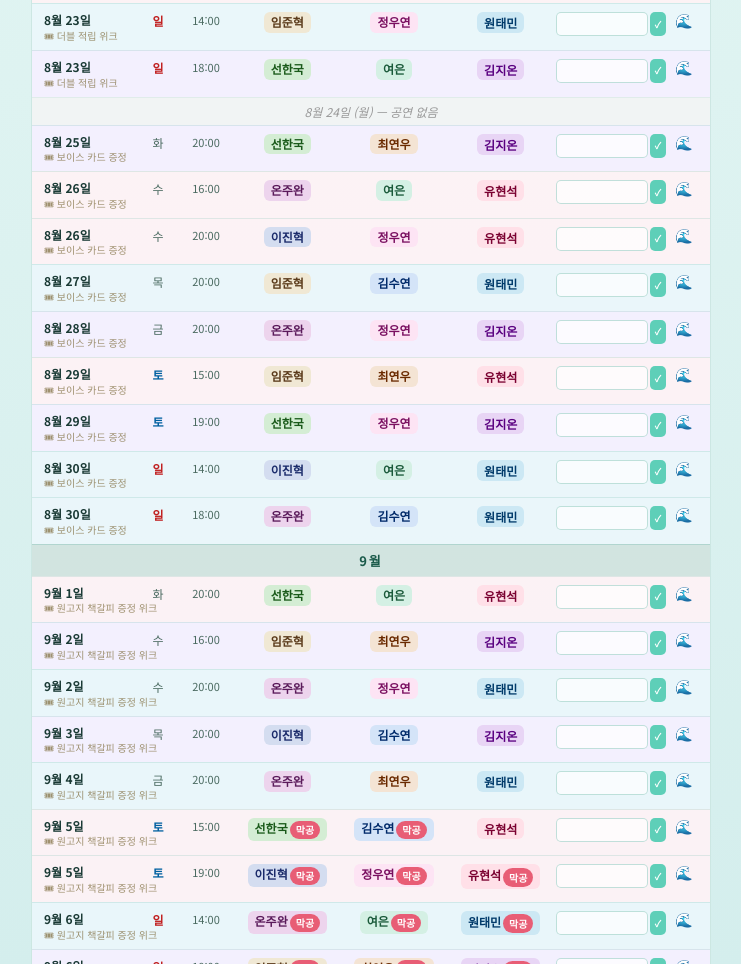
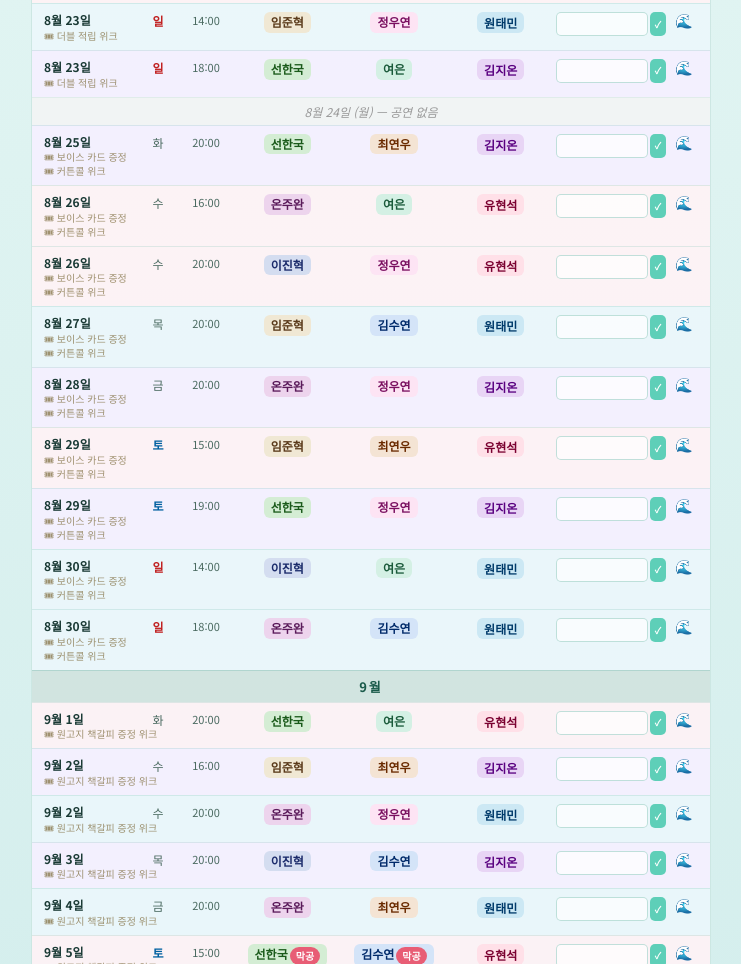
Before and after one commit to chichiandpopo/2026-The-Hymn-of-Death, a plain HTML site: page index.html in a window 1280 px wide. Shown: the part 5160-6124 px from the top of the page, without its empty margins (269-1010 px from the left). Drawn offline with nearby package versions, Linux system fonts and the light colour scheme.

Commit message:
Update index.html

```diff
--- a/index.html
+++ b/index.html
@@ -786,55 +786,55 @@ body{font-family:'Noto Sans KR',sans-serif;background:linear-gradient(180deg,#b8
   </div>
   <div class="no-show" data-noshow="1">8월 24일 (월) — 공연 없음</div>
   <div class="row jion-row" data-type="jion" data-sid="s92" data-wujin="seonhankook" data-shim="choiyeonwoo">
-    <div class="cell date">8월 25일<a class="event-tag" href="https://x.com/i/status/2089904018600644852" target="_blank">🎟 보이스 카드 증정</a></div><div class="cell day day-wkd">화</div><div class="cell time">20:00</div>
+    <div class="cell date">8월 25일<a class="event-tag" href="https://x.com/i/status/2089904018600644852" target="_blank">🎟 보이스 카드 증정</a><a class="event-tag" href="https://x.com/i/status/2087720796395597900" target="_blank">🎟 커튼콜 위크</a></div><div class="cell day day-wkd">화</div><div class="cell time">20:00</div>
     <div class="cell">선한국</div><div class="cell">최연우</div>
     <div class="cell"><span class="sinae sinae-jion">김지온</span></div>
     <div class="cell seat-cell"><div style="display:flex;gap:2px;"><input class="seat-input" style="flex:1;min-width:0;" inputmode="text" enterkeyhint="done" autocomplete="off" autocapitalize="characters" id="inp-s92" placeholder=""><button onclick="confirmSeat('s92')" style="flex-shrink:0;background:#5ecfb8;color:white;border:none;border-radius:5px;font-size:9px;font-weight:700;padding:2px 5px;cursor:pointer;font-family:inherit;">✓</button></div><div class="seat-tags" id="tags-s92"></div></div><div class="cell copy-cell"><button class="copy-btn" onclick="copyCast('s92')" title="복사">🌊</button></div>
   </div>
   <div class="row yuhyun-row" data-type="yuhyun" data-sid="s93" data-wujin="onjuwan" data-shim="yeoeun">
-    <div class="cell date">8월 26일<a class="event-tag" href="https://x.com/i/status/2089904018600644852" target="_blank">🎟 보이스 카드 증정</a></div><div class="cell day day-wkd">수</div><div class="cell time">16:00</div>
+    <div class="cell date">8월 26일<a class="event-tag" href="https://x.com/i/status/2089904018600644852" target="_blank">🎟 보이스 카드 증정</a><a class="event-tag" href="https://x.com/i/status/2087720796395597900" target="_blank">🎟 커튼콜 위크</a></div><div class="cell day day-wkd">수</div><div class="cell time">16:00</div>
     <div class="cell">온주완</div><div class="cell">여은</div>
     <div class="cell"><span class="sinae sinae-yuhyun">유현석</span></div>
     <div class="cell seat-cell"><div style="display:flex;gap:2px;"><input class="seat-input" style="flex:1;min-width:0;" inputmode="text" enterkeyhint="done" autocomplete="off" autocapitalize="characters" id="inp-s93" placeholder=""><button onclick="confirmSeat('s93')" style="flex-shrink:0;background:#5ecfb8;color:white;border:none;border-radius:5px;font-size:9px;font-weight:700;padding:2px 5px;cursor:pointer;font-family:inherit;">✓</button></div><div class="seat-tags" id="tags-s93"></div></div><div class="cell copy-cell"><button class="copy-btn" onclick="copyCast('s93')" title="복사">🌊</button></div>
   </div>
   <div class="row yuhyun-row" data-type="yuhyun" data-sid="s94" data-wujin="leejinhyuk" data-shim="jungwooyeon">
-    <div class="cell date">8월 26일<a class="event-tag" href="https://x.com/i/status/2089904018600644852" target="_blank">🎟 보이스 카드 증정</a></div><div class="cell day day-wkd">수</div><div class="cell time">20:00</div>
+    <div class="cell date">8월 26일<a class="event-tag" href="https://x.com/i/status/2089904018600644852" target="_blank">🎟 보이스 카드 증정</a><a class="event-tag" href="https://x.com/i/status/2087720796395597900" target="_blank">🎟 커튼콜 위크</a></div><div class="cell day day-wkd">수</div><div class="cell time">20:00</div>
     <div class="cell">이진혁</div><div class="cell">정우연</div>
     <div class="cell"><span class="sinae sinae-yuhyun">유현석</span></div>
     <div class="cell seat-cell"><div style="display:flex;gap:2px;"><input class="seat-input" style="flex:1;min-width:0;" inputmode="text" enterkeyhint="done" autocomplete="off" autocapitalize="characters" id="inp-s94" placeholder=""><button onclick="confirmSeat('s94')" style="flex-shrink:0;background:#5ecfb8;color:white;border:none;border-radius:5px;font-size:9px;font-weight:700;padding:2px 5px;cursor:pointer;font-family:inherit;">✓</button></div><div class="seat-tags" id="tags-s94"></div></div><div class="cell copy-cell"><button class="copy-btn" onclick="copyCast('s94')" title="복사">🌊</button></div>
   </div>
   <div class="row taemin-row" data-type="taemin" data-sid="s95" data-wujin="limjunhyuk" data-shim="kimsuyeon">
-    <div class="cell date">8월 27일<a class="event-tag" href="https://x.com/i/status/2089904018600644852" target="_blank">🎟 보이스 카드 증정</a></div><div class="cell day day-wkd">목</div><div class="cell time">20:00</div>
+    <div class="cell date">8월 27일<a class="event-tag" href="https://x.com/i/status/2089904018600644852" target="_blank">🎟 보이스 카드 증정</a><a class="event-tag" href="https://x.com/i/status/2087720796395597900" target="_blank">🎟 커튼콜 위크</a></div><div class="cell day day-wkd">목</div><div class="cell time">20:00</div>
     <div class="cell">임준혁</div><div class="cell">김수연</div>
     <div class="cell"><span class="sinae sinae-taemin">원태민</span></div>
     <div class="cell seat-cell"><div style="display:flex;gap:2px;"><input class="seat-input" style="flex:1;min-width:0;" inputmode="text" enterkeyhint="done" autocomplete="off" autocapitalize="characters" id="inp-s95" placeholder=""><button onclick="confirmSeat('s95')" style="flex-shrink:0;background:#5ecfb8;color:white;border:none;border-radius:5px;font-size:9px;font-weight:700;padding:2px 5px;cursor:pointer;font-family:inherit;">✓</button></div><div class="seat-tags" id="tags-s95"></div></div><div class="cell copy-cell"><button class="copy-btn" onclick="copyCast('s95')" title="복사">🌊</button></div>
   </div>
   <div class="row jion-row" data-type="jion" data-sid="s96" data-wujin="onjuwan" data-shim="jungwooyeon">
-    <div class="cell date">8월 28일<a class="event-tag" href="https://x.com/i/status/2089904018600644852" target="_blank">🎟 보이스 카드 증정</a></div><div class="cell day day-wkd">금</div><div class="cell time">20:00</div>
+    <div class="cell date">8월 28일<a class="event-tag" href="https://x.com/i/status/2089904018600644852" target="_blank">🎟 보이스 카드 증정</a><a class="event-tag" href="https://x.com/i/status/2087720796395597900" target="_blank">🎟 커튼콜 위크</a></div><div class="cell day day-wkd">금</div><div class="cell time">20:00</div>
     <div class="cell">온주완</div><div class="cell">정우연</div>
     <div class="cell"><span class="sinae sinae-jion">김지온</span></div>
     <div class="cell seat-cell"><div style="display:flex;gap:2px;"><input class="seat-input" style="flex:1;min-width:0;" inputmode="text" enterkeyhint="done" autocomplete="off" autocapitalize="characters" id="inp-s96" placeholder=""><button onclick="confirmSeat('s96')" style="flex-shrink:0;background:#5ecfb8;color:white;border:none;border-radius:5px;font-size:9px;font-weight:700;padding:2px 5px;cursor:pointer;font-family:inherit;">✓</button></div><div class="seat-tags" id="tags-s96"></div></div><div class="cell copy-cell"><button class="copy-btn" onclick="copyCast('s96')" title="복사">🌊</button></div>
   </div>
   <div class="row yuhyun-row" data-type="yuhyun" data-sid="s97" data-wujin="limjunhyuk" data-shim="choiyeonwoo">
-    <div class="cell date">8월 29일<a class="event-tag" href="https://x.com/i/status/2089904018600644852" target="_blank">🎟 보이스 카드 증정</a></div><div class="cell day day-sat">토</div><div class="cell time">15:00</div>
+    <div class="cell date">8월 29일<a class="event-tag" href="https://x.com/i/status/2089904018600644852" target="_blank">🎟 보이스 카드 증정</a><a class="event-tag" href="https://x.com/i/status/2087720796395597900" target="_blank">🎟 커튼콜 위크</a></div><div class="cell day day-sat">토</div><div class="cell time">15:00</div>
     <div class="cell">임준혁</div><div class="cell">최연우</div>
     <div class="cell"><span class="sinae sinae-yuhyun">유현석</span></div>
     <div class="cell seat-cell"><div style="display:flex;gap:2px;"><input class="seat-input" style="flex:1;min-width:0;" inputmode="text" enterkeyhint="done" autocomplete="off" autocapitalize="characters" id="inp-s97" placeholder=""><button onclick="confirmSeat('s97')" style="flex-shrink:0;background:#5ecfb8;color:white;border:none;border-radius:5px;font-size:9px;font-weight:700;padding:2px 5px;cursor:pointer;font-family:inherit;">✓</button></div><div class="seat-tags" id="tags-s97"></div></div><div class="cell copy-cell"><button class="copy-btn" onclick="copyCast('s97')" title="복사">🌊</button></div>
   </div>
   <div class="row jion-row" data-type="jion" data-sid="s98" data-wujin="seonhankook" data-shim="jungwooyeon">
-    <div class="cell date">8월 29일<a class="event-tag" href="https://x.com/i/status/2089904018600644852" target="_blank">🎟 보이스 카드 증정</a></div><div class="cell day day-sat">토</div><div class="cell time">19:00</div>
+    <div class="cell date">8월 29일<a class="event-tag" href="https://x.com/i/status/2089904018600644852" target="_blank">🎟 보이스 카드 증정</a><a class="event-tag" href="https://x.com/i/status/2087720796395597900" target="_blank">🎟 커튼콜 위크</a></div><div class="cell day day-sat">토</div><div class="cell time">19:00</div>
     <div class="cell">선한국</div><div class="cell">정우연</div>
     <div class="cell"><span class="sinae sinae-jion">김지온</span></div>
     <div class="cell seat-cell"><div style="display:flex;gap:2px;"><input class="seat-input" style="flex:1;min-width:0;" inputmode="text" enterkeyhint="done" autocomplete="off" autocapitalize="characters" id="inp-s98" placeholder=""><button onclick="confirmSeat('s98')" style="flex-shrink:0;background:#5ecfb8;color:white;border:none;border-radius:5px;font-size:9px;font-weight:700;padding:2px 5px;cursor:pointer;font-family:inherit;">✓</button></div><div class="seat-tags" id="tags-s98"></div></div><div class="cell copy-cell"><button class="copy-btn" onclick="copyCast('s98')" title="복사">🌊</button></div>
   </div>
   <div class="row taemin-row" data-type="taemin" data-sid="s99" data-wujin="leejinhyuk" data-shim="yeoeun">
-    <div class="cell date">8월 30일<a class="event-tag" href="https://x.com/i/status/2089904018600644852" target="_blank">🎟 보이스 카드 증정</a></div><div class="cell day day-sun">일</div><div class="cell time">14:00</div>
+    <div class="cell date">8월 30일<a class="event-tag" href="https://x.com/i/status/2089904018600644852" target="_blank">🎟 보이스 카드 증정</a><a class="event-tag" href="https://x.com/i/status/2087720796395597900" target="_blank">🎟 커튼콜 위크</a></div><div class="cell day day-sun">일</div><div class="cell time">14:00</div>
     <div class="cell">이진혁</div><div class="cell">여은</div>
     <div class="cell"><span class="sinae sinae-taemin">원태민</span></div>
     <div class="cell seat-cell"><div style="display:flex;gap:2px;"><input class="seat-input" style="flex:1;min-width:0;" inputmode="text" enterkeyhint="done" autocomplete="off" autocapitalize="characters" id="inp-s99" placeholder=""><button onclick="confirmSeat('s99')" style="flex-shrink:0;background:#5ecfb8;color:white;border:none;border-radius:5px;font-size:9px;font-weight:700;padding:2px 5px;cursor:pointer;font-family:inherit;">✓</button></div><div class="seat-tags" id="tags-s99"></div></div><div class="cell copy-cell"><button class="copy-btn" onclick="copyCast('s99')" title="복사">🌊</button></div>
   </div>
   <div class="row taemin-row" data-type="taemin" data-sid="s100" data-wujin="onjuwan" data-shim="kimsuyeon">
-    <div class="cell date">8월 30일<a class="event-tag" href="https://x.com/i/status/2089904018600644852" target="_blank">🎟 보이스 카드 증정</a></div><div class="cell day day-sun">일</div><div class="cell time">18:00</div>
+    <div class="cell date">8월 30일<a class="event-tag" href="https://x.com/i/status/2089904018600644852" target="_blank">🎟 보이스 카드 증정</a><a class="event-tag" href="https://x.com/i/status/2087720796395597900" target="_blank">🎟 커튼콜 위크</a></div><div class="cell day day-sun">일</div><div class="cell time">18:00</div>
     <div class="cell">온주완</div><div class="cell">김수연</div>
     <div class="cell"><span class="sinae sinae-taemin">원태민</span></div>
     <div class="cell seat-cell"><div style="display:flex;gap:2px;"><input class="seat-input" style="flex:1;min-width:0;" inputmode="text" enterkeyhint="done" autocomplete="off" autocapitalize="characters" id="inp-s100" placeholder=""><button onclick="confirmSeat('s100')" style="flex-shrink:0;background:#5ecfb8;color:white;border:none;border-radius:5px;font-size:9px;font-weight:700;padding:2px 5px;cursor:pointer;font-family:inherit;">✓</button></div><div class="seat-tags" id="tags-s100"></div></div><div class="cell copy-cell"><button class="copy-btn" onclick="copyCast('s100')" title="복사">🌊</button></div>
```
